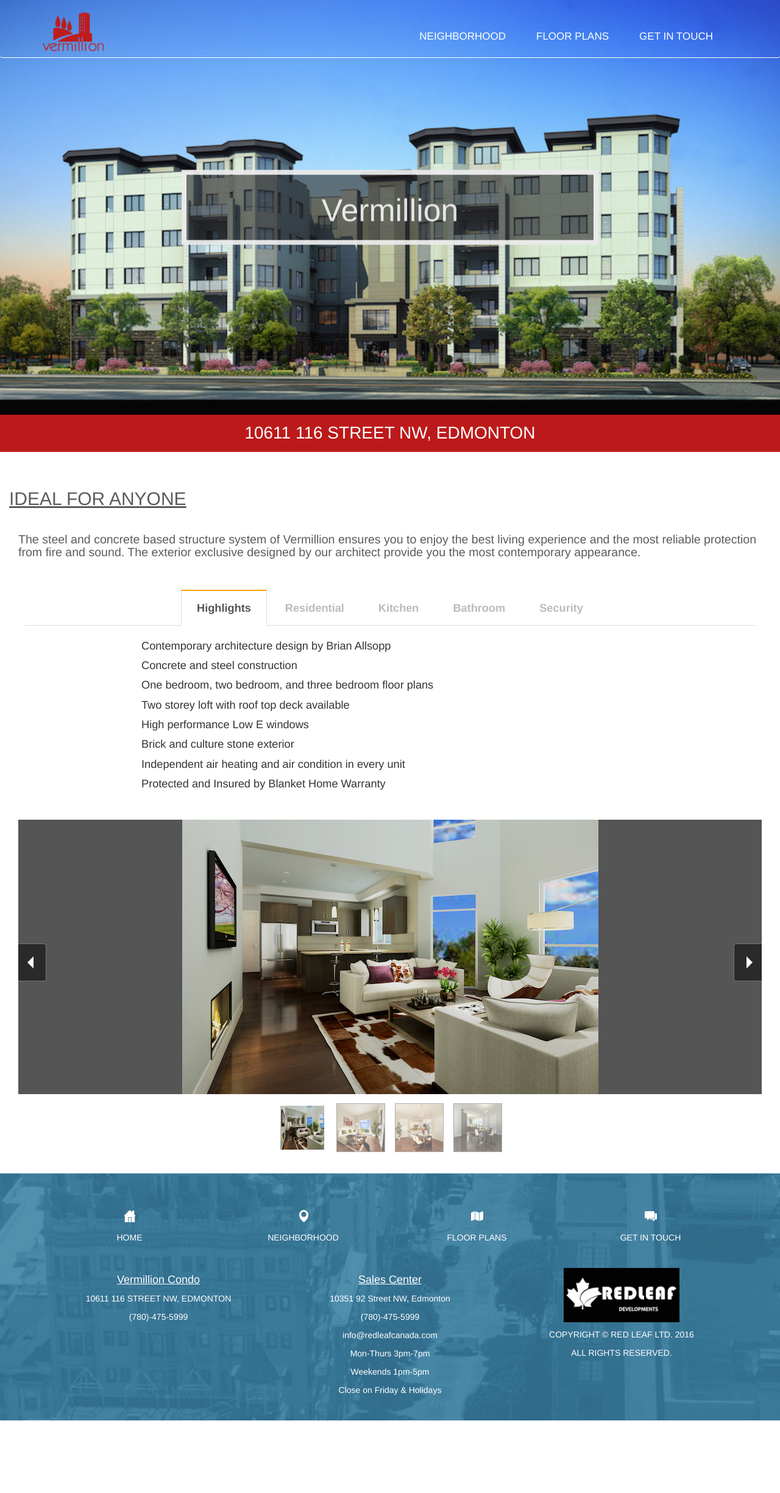
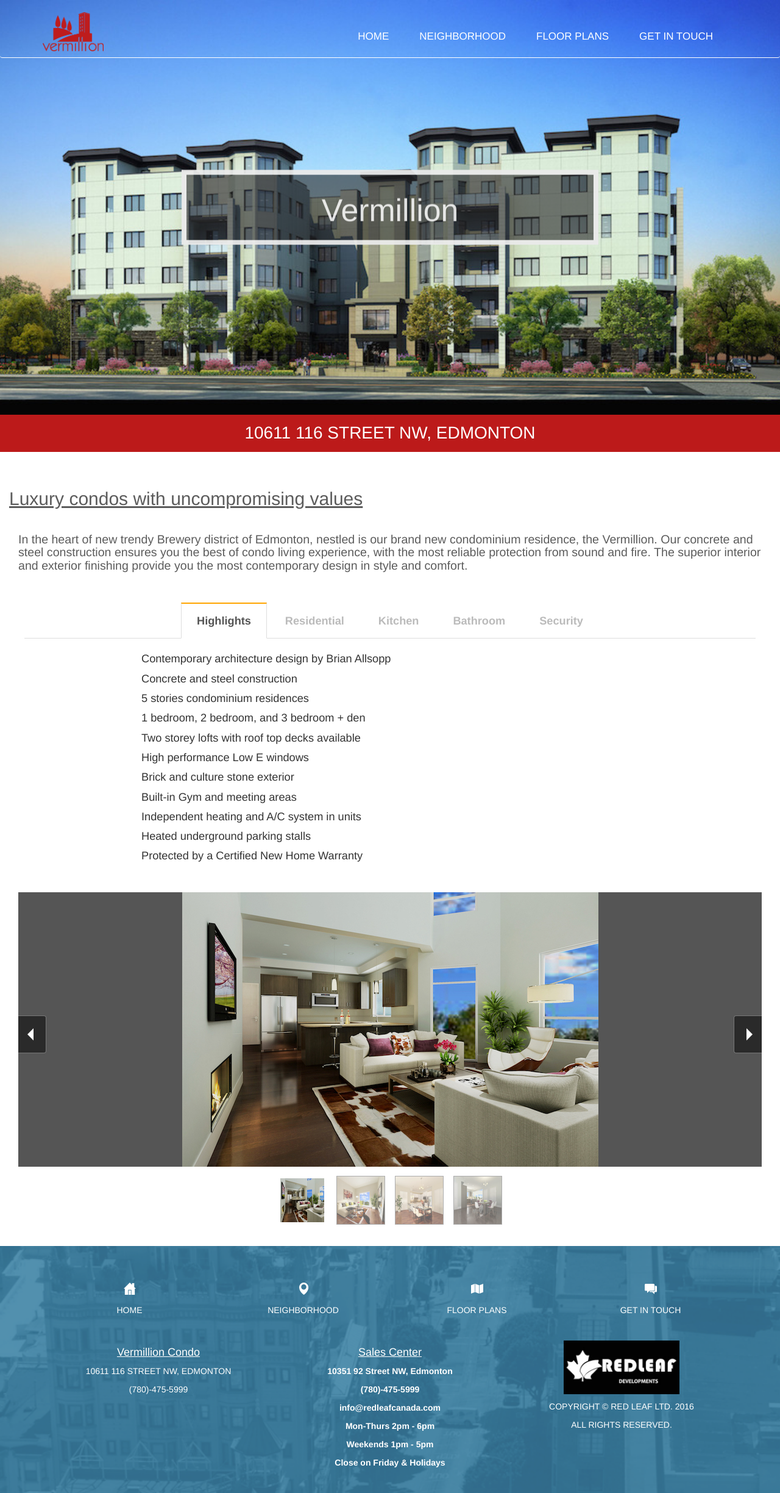
Before and after one commit to leyuan/Vermillion, a PHP site: page / in a window 1280 px wide. Shown: the whole page at 61% size. Before the commit the page ends 2329 px from the top, so only its background shows below. Run offline with PHP 8.4, Linux system fonts and the light colour scheme; some libraries are stand-ins or nearby versions.

Commit message:
[UI update] text, sales center

```diff
--- a/assets/css/vermillion.css
+++ b/assets/css/vermillion.css
@@ -202,6 +202,10 @@
 	-moz-background-size: cover;
 	-o-background-size: cover;
 	background-size: cover;
+}
+
+#footer .sales-center-info {
+	font-weight: 700;
 }
 
 .links a {
@@ -1010,6 +1014,7 @@
 .contact-right {
   /*background: #f1f1f1 none repeat scroll 0 0;*/
   position: relative;
+	font-weight: 700;
 }
 
 .contact-right-img {
--- a/footer.php
+++ b/footer.php
@@ -33,14 +33,14 @@
       <p>10611 116 STREET NW, EDMONTON</p>
       <p>(780)-475-5999</p>
     </div>
-    <div class="col-xs-6 col-sm-6 col-md-4 text-center">
+    <div class="col-xs-6 col-sm-6 col-md-4 text-center sales-center-info">
       <h4><u>Sales Center</u></h4>
       <p>
         <p>10351 92 Street NW, Edmonton</p>
         <p>(780)-475-5999 </p>
         <p>info@redleafcanada.com</p>
-        <p>Mon-Thurs 3pm-7pm</p>
-        <p>Weekends 1pm-5pm</p>
+        <p>Mon-Thurs 2pm - 6pm</p>
+        <p>Weekends 1pm - 5pm</p>
         <p>Close on Friday & Holidays</p>
       </p>
     </div>
--- a/index.php
+++ b/index.php
@@ -47,13 +47,14 @@
 	<div class="home-row" id="home-row-three">
 		<div class="col-md-12 container center text-center why-vermillion">
 		 	<div class="text-left body home-intro">
-		 		<h2 class="default-font font-light"> IDEAL FOR ANYONE </h2>
+		 		<h2 class="default-font font-light"> Luxury condos with uncompromising values </h2>
    	 	</div>
 
  	 		<div class="head col-md-12 text-left">
  			  <h4 class="default-font font-light">
- 			    The steel and concrete based structure system of Vermillion ensures you to enjoy the best living experience and the most reliable protection from fire and sound.
- 			  	The exterior  exclusive  designed  by  our  architect  provide  you  the  most  contemporary appearance.
+ 			    In the heart of new trendy Brewery district of Edmonton, nestled is our brand new condominium residence, the Vermillion.
+          Our concrete and steel construction ensures you the best of condo living experience, with the most reliable protection from sound and fire.
+          The superior interior and exterior finishing provide you the most contemporary design in style and comfort.
  			  </h4>
  	 		</div>
 
@@ -80,49 +81,55 @@
 							<ul>
 							    <li>Contemporary architecture design by Brian Allsopp </li>
                   <li>Concrete and steel construction</li>
-							    <li>One bedroom, two bedroom, and three bedroom floor plans</li>
-                  <li>Two storey loft with roof top deck available</li>
+                  <li>5 stories condominium residences</li>
+							    <li>1 bedroom, 2 bedroom, and 3 bedroom + den</li>
+                  <li>Two storey lofts with roof top decks available</li>
                   <li>High performance Low E windows</li>
 							    <li>Brick and culture stone exterior </li>
-                  <li>Independent air heating and air condition in every unit</li>
-							    <li>Protected and Insured by Blanket Home Warranty</li>
+                  <li>Built-in Gym and meeting areas</li>
+                  <li>Independent heating and A/C system in units</li>
+                  <li>Heated underground parking stalls</li>
+							    <li>Protected by a Certified New Home Warranty</li>
 							</ul>
 						  </section>
 
 						  <section id="content2" class="tab-content">
 							<ul>
-								<li>Your choice of two distinctive color with contemporary interior design </li>
-								<li>Over-height ceiling of 10’ for all units in most area </li>
-                <li>All high grade laminated floor and tile all through</li>
-								<li>High quality ceramic tile floors in bathrooms and laundry room</li>
-								<li>Contemporary brushed nickel finished hardware throughout</li>
-								<li>Samsung stackable front load washer/dryer</li>
-								<li>Contemporary wall-mount fireplaces with LED backlighting</li>
+								<li>Your choice of two distinctive color interiors</li>
+								<li>Over 10’ ceilings for most areas in all units</li>
+                <li>High grade Laminated floors and tiles High quality ceramic tile floors in bathrooms and laundry room</li>
+								<li>Sleek brushed nickel finished hardware and fixtures</li>
+								<li>High end stackable front load washer and dryer Ultra- modern wall-mount Fireplaces with LED backlight</li>
 							</ul>
 						  </section>
 
 						  <section id="content3" class="tab-content">
 							<ul>
-								<li>Exclusive Samsung appliance package</li>
-								<li>Contemporary kitchen cabinet with soft close feature</li>
-								<li>Quartz countertops with stainless steel sinks with extended eating bar</li>
-								<li>Brush nickel single lever faucet with pull-out spray</li>
+								<li>Exclusive top of the line 4 piece Stainless Steel appliance package</li>
+								<li>18 cu.ft counter depth French door refrigerator with bottom drawer freezer and ice maker</li>
+								<li>30” self-cleaning convection oven smooth-top range with rapid boil and 5 burners</li>
+								<li>1.8 cu.ft. Over-the-range microwave oven hood fan with 400 CFM ventilation</li>
+                <li>Energy Star rated quiet and self-cleaning dishwasher</li>
+                <li>Contemporary clean line kitchen cabinets with soft closures</li>
+                <li>Quartz countertops with under mount sinks and extended eating bar</li>
+                <li>Modern tall neck single lever faucet with pull out sprayer</li>
+                <li>Incandescent lighting package</li>
 							</ul>
 						  </section>
 
 						  <section id="content4" class="tab-content">
 							<ul>
-								<li>Quartz countertops in bathrooms</li>
-								<li>Contemporary cabinetry with brushed nickel door hardware</li>
-								<li>Contemporary brushed nickel shower hardware</li>
-								<li>Brushed nickel faucets and chrome bath accessories</li>
+								<li>Quartz countertops</li>
+                <li>Modern cabinetry with brushed nickel hardware</li>
+                <li>Brushed nickel soothing shower faucet</li>
+                <li>Matching brushed nickel faucets and chrome bath accessories</li>
 							</ul>
 						  </section>
 
 						  <section id="content5" class="tab-content">
 							<ul>
-								<li>Complete sprinkle and smoke detectors</li>
-								<li>Convenient keyless lobby system</li>
+								<li>Fire-sprinkler system throughout</li>
+								<li>Convenient keyless system for lobby entry</li>
 								<li>High security surveillance system</li>
 							</ul>
 				      </section>
--- a/navbar.php
+++ b/navbar.php
@@ -13,6 +13,7 @@
 		</div>
 		<div id="navbar" class="navbar-collapse collapse float-right">
 			<ul class="nav navbar-nav">
+				<li class="nav-item nav-neighbour"><a href="/">HOME</a></li>
 				<li class="nav-item nav-neighbour"><a href="neighborhood.php">NEIGHBORHOOD</a></li>
 				<!-- <li class="nav-item nav-homes"><a href="home.php">Home</a></li> -->
 				<li class="nav-item nav-Floorplans"><a href="floor-plan.php">FLOOR PLANS</a></li>
```
Also changed, not shown: get-in-touch.php (+8 -2 lines), neighborhood.php (+8 -5 lines).
